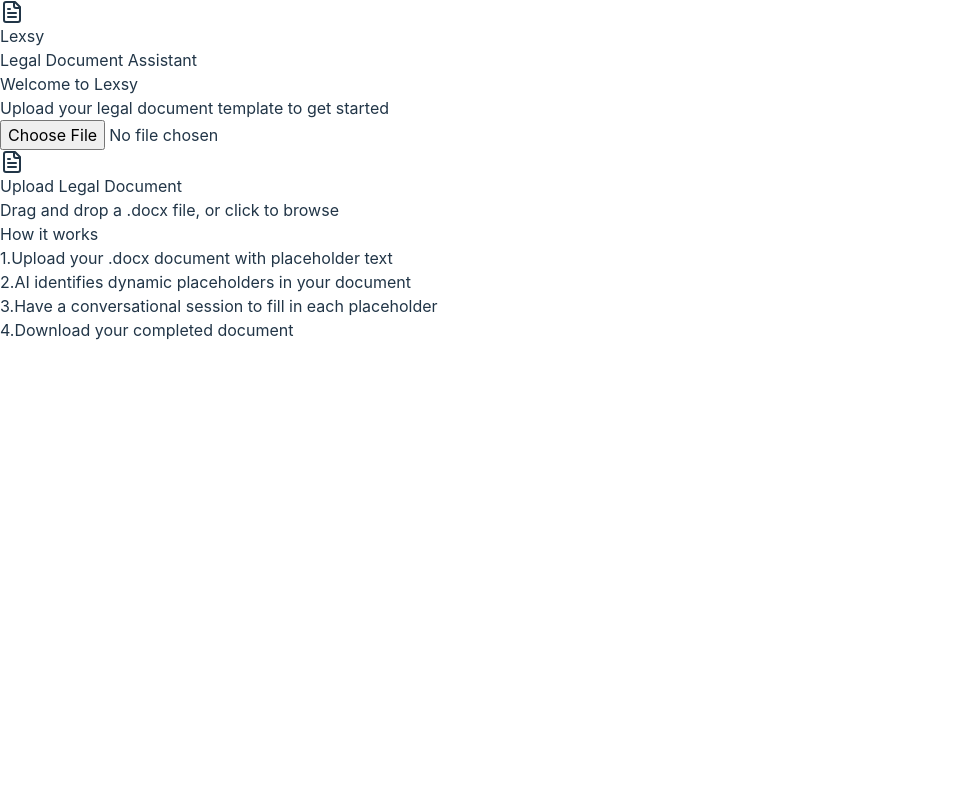
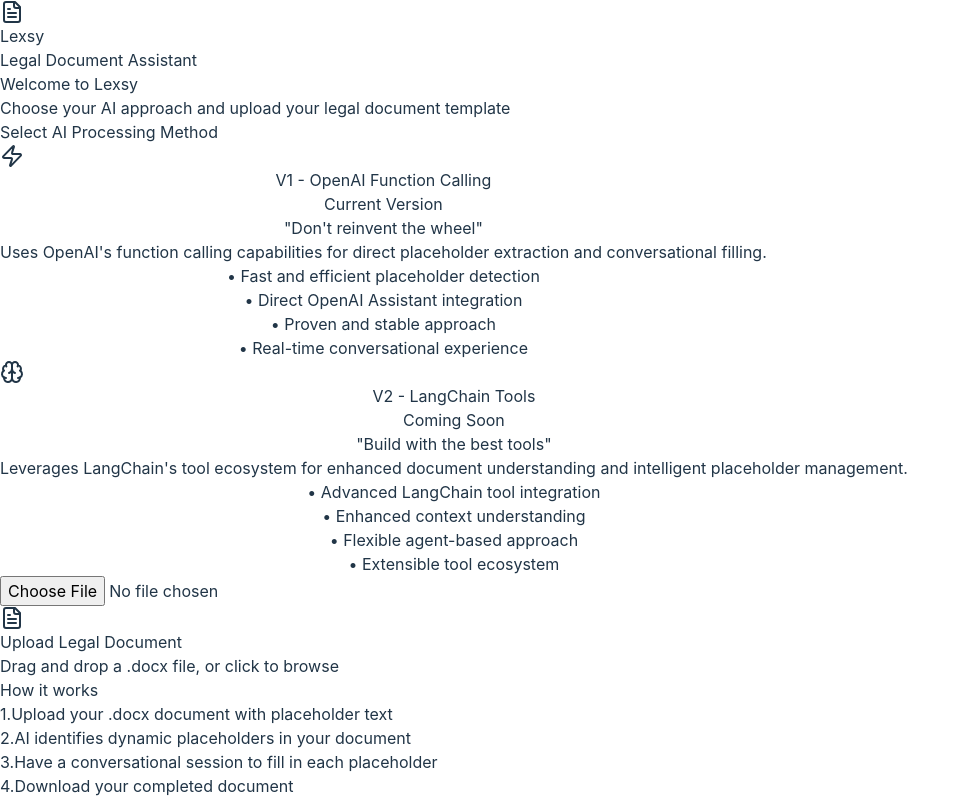
Before and after one commit to vedthemaster/lexsy-frontend, a React (Vite) app: page /upload in a window 1280 px wide. Shown: the whole page, without its empty margins (0-966 px from the left). Built offline with nearby package versions, Linux system fonts and the light colour scheme; no server answers.

Commit message:
refactor - added v1,v2 options while uploading the document

```diff
--- a/src/pages/UploadPage.tsx
+++ b/src/pages/UploadPage.tsx
@@ -2,19 +2,24 @@
 import { useNavigate } from 'react-router-dom';
 import FileUpload from '../components/FileUpload';
 import { documentApi } from '../services/api';
-import { AlertCircle } from 'lucide-react';
+import { AlertCircle, Zap, Brain } from 'lucide-react';
+
+type ApiVersion = 'v1' | 'v2';
 
 export default function UploadPage() {
   const navigate = useNavigate();
   const [isUploading, setIsUploading] = useState(false);
   const [error, setError] = useState<string | null>(null);
+  const [selectedVersion, setSelectedVersion] = useState<ApiVersion>('v1');
 
   const handleFileSelect = async (file: File) => {
     setIsUploading(true);
     setError(null);
 
     try {
-      const response = await documentApi.upload(file);
+      const response = await documentApi.upload(file, selectedVersion);
+      // Store the selected version in sessionStorage for use in conversation page
+      sessionStorage.setItem('apiVersion', selectedVersion);
       navigate(`/conversation/${response.document_id}`);
     } catch (err: any) {
       console.error('Upload error:', err);
@@ -34,15 +39,109 @@
   };
 
   return (
-    <div className="max-w-4xl mx-auto">
+    <div className="max-w-6xl mx-auto">
       <div className="bg-white dark:bg-slate-800 rounded-lg shadow-xl p-8">
         <div className="mb-8 text-center">
           <h2 className="text-3xl font-bold text-slate-900 dark:text-white mb-2">
             Welcome to Lexsy
           </h2>
           <p className="text-lg text-slate-600 dark:text-slate-400">
-            Upload your legal document template to get started
+            Choose your AI approach and upload your legal document template
           </p>
+        </div>
+
+        {/* API Version Selection */}
+        <div className="mb-8">
+          <h3 className="text-lg font-semibold text-slate-900 dark:text-white mb-4 text-center">
+            Select AI Processing Method
+          </h3>
+          <div className="grid grid-cols-1 md:grid-cols-2 gap-4">
+            {/* V1 Option */}
+            <button
+              onClick={() => setSelectedVersion('v1')}
+              className={`p-6 rounded-lg border-2 transition-all text-left ${selectedVersion === 'v1'
+                ? 'border-blue-500 bg-blue-50 dark:bg-blue-900/20'
+                : 'border-slate-200 dark:border-slate-700 hover:border-blue-300 dark:hover:border-blue-700'
+                }`}
+            >
+              <div className="flex items-start space-x-3 mb-3">
+                <div className={`p-2 rounded-lg ${selectedVersion === 'v1'
+                  ? 'bg-blue-500 text-white'
+                  : 'bg-slate-200 dark:bg-slate-700 text-slate-600 dark:text-slate-400'
+                  }`}>
+                  <Zap className="w-5 h-5" />
+                </div>
+                <div className="flex-1">
+                  <div className="flex items-center justify-between">
+                    <h4 className="font-bold text-slate-900 dark:text-white">
+                      V1 - OpenAI Function Calling
+                    </h4>
+                    <span className={`px-2 py-1 text-xs rounded ${selectedVersion === 'v1'
+                      ? 'bg-blue-500 text-white'
+                      : 'bg-slate-200 dark:bg-slate-700 text-slate-600 dark:text-slate-300'
+                      }`}>
+                      Current Version
+                    </span>
+                  </div>
+                </div>
+              </div>
+              <p className="text-sm font-medium text-blue-600 dark:text-blue-400 mb-2 italic">
+                "Don't reinvent the wheel"
+              </p>
+              <p className="text-sm text-slate-600 dark:text-slate-400 mb-3">
+                Uses OpenAI's function calling capabilities for direct placeholder extraction and conversational filling.
+              </p>
+              <ul className="text-xs text-slate-600 dark:text-slate-400 space-y-1">
+                <li>• Fast and efficient placeholder detection</li>
+                <li>• Direct OpenAI Assistant integration</li>
+                <li>• Proven and stable approach</li>
+                <li>• Real-time conversational experience</li>
+              </ul>
+            </button>
+
+            {/* V2 Option */}
+            <button
+              onClick={() => setSelectedVersion('v2')}
+              className={`p-6 rounded-lg border-2 transition-all text-left ${selectedVersion === 'v2'
+                ? 'border-purple-500 bg-purple-50 dark:bg-purple-900/20'
+                : 'border-slate-200 dark:border-slate-700 hover:border-purple-300 dark:hover:border-purple-700'
+                }`}
+            >
+              <div className="flex items-start space-x-3 mb-3">
+                <div className={`p-2 rounded-lg ${selectedVersion === 'v2'
+                  ? 'bg-purple-500 text-white'
+                  : 'bg-slate-200 dark:bg-slate-700 text-slate-600 dark:text-slate-400'
+                  }`}>
+                  <Brain className="w-5 h-5" />
+                </div>
+                <div className="flex-1">
+                  <div className="flex items-center justify-between">
+                    <h4 className="font-bold text-slate-900 dark:text-white">
+                      V2 - LangChain Tools
+                    </h4>
+                    <span className={`px-2 py-1 text-xs rounded ${selectedVersion === 'v2'
+                      ? 'bg-purple-500 text-white'
+                      : 'bg-slate-200 dark:bg-slate-700 text-slate-600 dark:text-slate-300'
+                      }`}>
+                      Coming Soon
+                    </span>
+                  </div>
+                </div>
+              </div>
+              <p className="text-sm font-medium text-purple-600 dark:text-purple-400 mb-2 italic">
+                "Build with the best tools"
+              </p>
+              <p className="text-sm text-slate-600 dark:text-slate-400 mb-3">
+                Leverages LangChain's tool ecosystem for enhanced document understanding and intelligent placeholder management.
+              </p>
+              <ul className="text-xs text-slate-600 dark:text-slate-400 space-y-1">
+                <li>• Advanced LangChain tool integration</li>
+                <li>• Enhanced context understanding</li>
+                <li>• Flexible agent-based approach</li>
+                <li>• Extensible tool ecosystem</li>
+              </ul>
+            </button>
+          </div>
         </div>
 
         {error && (
@@ -54,8 +153,8 @@
                   {error.includes('no placeholders')
                     ? 'No Placeholders Found'
                     : error.includes('Multiple tool calls') || error.includes('try uploading')
-                    ? 'Upload Error'
-                    : 'Error'}
+                      ? 'Upload Error'
+                      : 'Error'}
                 </p>
                 <p className="text-sm text-red-700 dark:text-red-300">{error}</p>
                 {error.includes('try uploading') && (
--- a/src/services/api.ts
+++ b/src/services/api.ts
@@ -16,11 +16,11 @@
 });
 
 export const documentApi = {
-  upload: async (file: File): Promise<UploadResponse> => {
+  upload: async (file: File, version: 'v1' | 'v2' = 'v1'): Promise<UploadResponse> => {
     const formData = new FormData();
     formData.append('file', file);
 
-    const response = await api.post('/documents/upload', formData, {
+    const response = await api.post(`/${version}/documents/upload`, formData, {
       headers: {
         'Content-Type': 'multipart/form-data',
       },
@@ -29,16 +29,16 @@
     return response.data;
   },
 
-  generate: async (request: GenerateDocumentRequest): Promise<Blob> => {
-    const response = await api.post('/documents/generate', request, {
+  generate: async (request: GenerateDocumentRequest, version: 'v1' | 'v2' = 'v1'): Promise<Blob> => {
+    const response = await api.post(`/${version}/documents/generate`, request, {
       responseType: 'blob',
     });
 
     return response.data;
   },
 
-  getPreview: async (request: GenerateDocumentRequest): Promise<Blob> => {
-    const response = await api.post('/documents/generate', request, {
+  getPreview: async (request: GenerateDocumentRequest, version: 'v1' | 'v2' = 'v1'): Promise<Blob> => {
+    const response = await api.post(`/${version}/documents/generate`, request, {
       responseType: 'blob',
     });
 
@@ -47,13 +47,13 @@
 };
 
 export const placeholderApi = {
-  startSession: async (request: StartSessionRequest): Promise<StartSessionResponse> => {
-    const response = await api.post('/placeholders/start', request);
+  startSession: async (request: StartSessionRequest, version: 'v1' | 'v2' = 'v1'): Promise<StartSessionResponse> => {
+    const response = await api.post(`/${version}/placeholders/start`, request);
     return response.data;
   },
 
-  continueSession: async (request: ContinueSessionRequest): Promise<ContinueSessionResponse> => {
-    const response = await api.post('/placeholders/continue', request);
+  continueSession: async (request: ContinueSessionRequest, version: 'v1' | 'v2' = 'v1'): Promise<ContinueSessionResponse> => {
+    const response = await api.post(`/${version}/placeholders/continue`, request);
     return response.data;
   },
 };
```
Also changed, not shown: src/pages/ConversationPage.tsx (+15 -9 lines).
